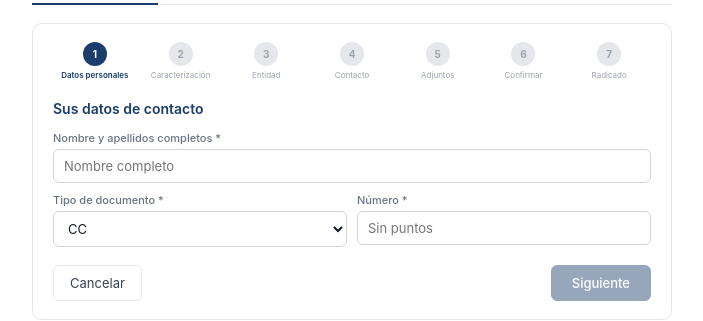
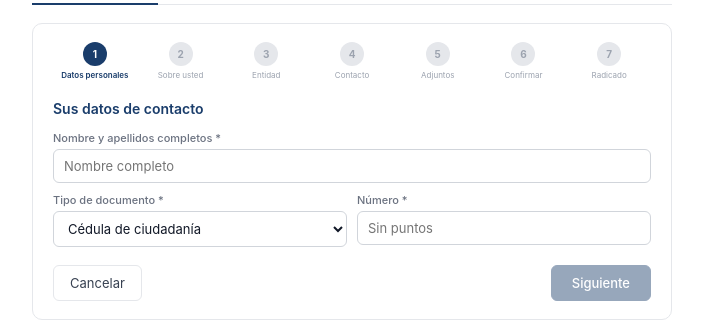
Before and after one commit to km1l00/urab-ai-defensoria, a React (Vite) app in the folder urab-ai-ciudadano/: page / in a window 1280 px wide. Shown: the part 142-463 px from the top of the page, without its empty margins (288-991 px from the left). Built offline with nearby package versions, Linux system fonts and the light colour scheme.

Commit message:
feat: lenguaje simplificado para el ciudadano en caracterizacion y entidad

```diff
--- a/urab-ai-ciudadano/src/App.jsx
+++ b/urab-ai-ciudadano/src/App.jsx
@@ -84,7 +84,7 @@ function AccesibilidadBar() {
 }
 
 // ── Datos ──────────────────────────────────────────────────────────────
-const PASOS = ["Datos personales", "Caracterización", "Entidad", "Contacto", "Adjuntos", "Confirmar", "Radicado"];
+const PASOS = ["Datos personales", "Sobre usted", "Entidad", "Contacto", "Adjuntos", "Confirmar", "Radicado"];
 
 const ENTIDADES = {
   "Salud — EPS": ["EPS Sanitas","EPS Sura","Nueva EPS","EPS Famisanar","Compensar EPS","Salud Total","Coosalud","Mutual SER","Salud Mía","Asmet Salud","Emssanar","Capital Salud","Savia Salud","SOS Servicio Occidental de Salud"],
@@ -1002,7 +1002,7 @@ function Portal() {
             <div>
               <label style={s.flabel}>Tipo de documento *</label>
               <select style={s.input} value={d.tipo_doc} onChange={e => upd("tipo_doc", e.target.value)}>
-                {["CC","CE","Pasaporte","PPT","NUIP"].map(t => <option key={t}>{t}</option>)}
+                {[["CC","Cédula de ciudadanía"],["CE","Cédula de extranjería"],["Pasaporte","Pasaporte"],["PPT","Permiso de Protección Temporal (PPT)"],["NUIP","Documento de menor (NUIP)"]].map(([v,l]) => <option key={v} value={v}>{l}</option>)}
               </select>
             </div>
             <div>
@@ -1016,8 +1016,8 @@ function Portal() {
 
       {paso === 2 && (
         <div>
-          <p style={{ fontSize: 14, fontWeight: 600, color: "#1A3D6B", marginBottom: 6 }}>Caracterización del peticionario</p>
-          <p style={{ fontSize: 11, color: "#6B7280", marginBottom: 16, lineHeight: 1.6 }}>Esta información permite priorizar su atención y garantizar sus derechos como sujeto de especial protección. Todos los campos son opcionales y puede elegir no responder.</p>
+          <p style={{ fontSize: 14, fontWeight: 600, color: "#1A3D6B", marginBottom: 6 }}>Cuéntenos un poco sobre usted</p>
+          <p style={{ fontSize: 11, color: "#6B7280", marginBottom: 16, lineHeight: 1.6 }}>Esta información nos ayuda a atender su caso con la prioridad y el cuidado que usted necesita. Por ejemplo, si es niña, niño, adolescente o persona con discapacidad, la ley le da una protección especial. Todos los campos son opcionales: puede dejarlos en blanco o marcar «prefiero no responder».</p>
 
           <CampoCaracterizacion
             titulo="¿A qué grupo etario pertenece?" icono=""
@@ -1066,7 +1066,8 @@ function Portal() {
 
       {paso === 3 && (
         <div>
-          <p style={{ fontSize: 14, fontWeight: 600, color: "#1A3D6B", marginBottom: 6 }}>¿Contra qué entidad dirige su petición? *</p>
+          <p style={{ fontSize: 14, fontWeight: 600, color: "#1A3D6B", marginBottom: 6 }}>¿Sobre qué entidad es su petición? *</p>
+          <p style={{ fontSize: 11, color: "#6B7280", marginBottom: 12, lineHeight: 1.6 }}>Es la entidad con la que tiene el problema o sobre la que necesita ayuda (por ejemplo, su EPS, un banco, una empresa de servicios).</p>
           <ComboEntidades
             seleccionadas={d.entidadesSel} onToggle={toggleEntidad}
             otroVal={d.entidadOtro} onOtroChange={v => upd("entidadOtro", v)}
@@ -1161,7 +1162,7 @@ function Portal() {
             )}
             {d.grupos.size > 0 && (
               <div style={s.resRow}>
-                <span style={s.resLbl}>Grupos especiales:</span>
+                <span style={s.resLbl}>Protección especial:</span>
                 <span style={s.resVal}>{[...d.grupos].map(g => <span key={g} style={s.tag}>{grupoLbls[g] || g}</span>)}</span>
               </div>
             )}
```
